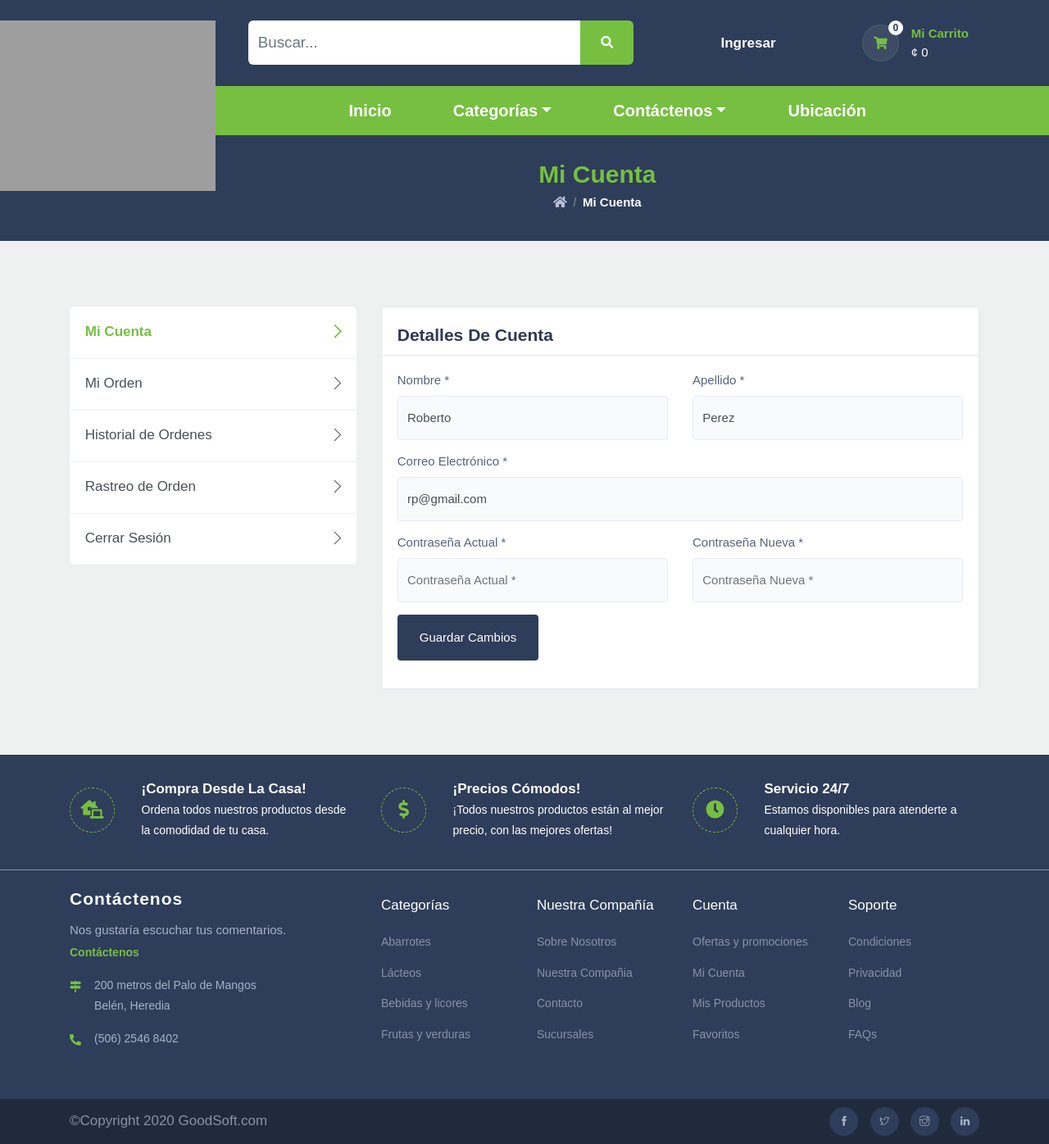
After one commit to josgabfer/Alfagada, a PHP site: page /tcpdf/cuenta.php in a window 1280 px wide. The commit adds this page. Shown: the whole page at 82% size. Run offline with PHP 8.4, Linux system fonts and the light colour scheme; some libraries are stand-ins or nearby versions; some web fonts are replaced; grey boxes are pictures that could not be loaded.

Commit message:
Cuenta.php

```diff
--- a/Resources/Sections/footer.php
+++ b/Resources/Sections/footer.php
@@ -1,83 +1,3 @@
-<!--<div class="bottom solid-line">
-        <div class="my-5 mx-2">
-            <div class="row">
-                <div class="col">
-                    <i class="fas fa-laptop-house fa-2x bottom-icons"></i>
-                    <div>
-                        <h2 class="bottom-font">Compra desde la casa!</h2>
-                        <p>Ordena desde la comodidad de tu casa!</p>
-                    </div>
-                </div>
-                <div class="col">
-                <i class="fas fa-dollar-sign fa-2x bottom-icons"></i>
-                    <div>
-                    <h2 class="bottom-font">Precios comodos!</h2>
-                        <p>Todos nuestros productos estan al mejor precio!</p>
-                    </div>
-                </div>
-                <div class="col">
-                <i class="fas fa-clock fa-2x bottom-icons"></i>
-                    <div>
-                    <h2 class="bottom-font">Servicio 24/7</h2>
-                        <p>Estamos disponibles en cualquier momento!</p>
-                    </div>
-                </div>
-            </div>
-        </div>
-    </div>
-    <div class="container">
-        <div class="row">
-            <div class="col">
-                <div class="footer-info">
-                    <h2 class="bottom-font">Contactanos Ahora!</h2>
-                    <p>Nos gustaria escuchar tus comentarios</p>
-                    <br>
-                </div>
-                <dl class="row">
-                        <dt class="col-md-2">
-                            <i class="fas fa-map-signs fa-2x bottom-icons"></i>
-                        </dt>
-                        <dd class="col-md-10 bottom-font">
-                            200 Metros del Palo de mangos
-                        </dd>
-                        <dt class="col-md-2">
-                            <i class="fas fa-phone-alt bottom-icons"></i>
-                        </dt>
-                        <dd class="col-md-10 bottom-font">(506)  2546 8402</dd>
-                    </dl>
-                </div>
-                <div class="col">
-                    <div class="footer-info col-md-4">
-                        <h2 class="bottom-font">Categorias</h2>
-                    </div>
-                    <ul class="ul-list">
-                        <li><a class="footer-links" href="#">Abarrotes</a></li>
-                        <li><a class="footer-links" href="#">Lacteos</a></li>
-                        <li><a class="footer-links" href="#">Granos</a></li>
-                    </ul>
-                </div>
-                <div class="col">
-                    <div class="footer-info col-md-11">
-                        <h2 class="bottom-font">Nuestra Compañia</h2>
-                    </div>
-                    <ul class="ul-list">
-                        <li><a class="footer-links" href="#">Sobre Nosotros</a></li>
-                        <li><a class="footer-links" href="#">Contacto</a></li>
-                        <li><a class="footer-links" href="#">Ubicaciones</a></li>
-
-                    </ul>
-                </div>
-            </div>
-        </div>
-        <div class="bottom container">
-            <div class="pr-xl-4">
-                <p>
-                    <span>@ </span><span>2020 </span><span>GoodSoft.com</span><span> All Rights Reserved</span>
-                </p>
-            </div>
-        </div>!-->
-
-
 <div class="top_footer">
     <div class="container">
         <div class="row">
@@ -148,7 +68,7 @@
                     <h4 class="widget_title">Categorías</h4>
                     <ul class="footer-menu">
                         <li>
-                            <a href="#">Abarrotes</a>
+                            <a href="abarrotes.php">Abarrotes</a>
                         </li>
                         <li>
                             <a href="#">Lácteos</a>
@@ -189,7 +109,7 @@
                             <a href="#">Ofertas y promociones</a>
                         </li>
                         <li>
-                            <a href="#">Mi Cuenta</a>
+                            <a href="cuenta.php">Mi Cuenta</a>
                         </li>
                         <li>
                             <a href="#">Mis Productos</a>
--- a/Resources/Sections/head.php
+++ b/Resources/Sections/head.php
@@ -20,6 +20,7 @@
     <link rel="stylesheet" href="Resources/Styles/styles_summary.css" media="all" type="text/css">
     <link rel="stylesheet" href="Resources/Styles/styles_producto.css" media="all" type="text/css">
     <link rel="stylesheet" href="Resources/Styles/styles_categorias.css" media="all" type="text/css">
+    <link rel="stylesheet" href="Resources/Styles/styles_contact.css" media="all" type="text/css">
     <link href="https://fonts.googleapis.com/css2?family=Dosis:wght@200;300;400;500;600;700;800&display=swap" rel="stylesheet">
     <link rel="preconnect" href="https://fonts.gstatic.com">
     <link rel="stylesheet" href="https://use.typekit.net/ttf3tmi.css">
--- a/Resources/Styles/styles.css
+++ b/Resources/Styles/styles.css
@@ -38,17 +38,3 @@ html{
     border-radius: 2px;
 
 }
-
-.btn-view-more{
-    background: #76BF41;
-    border-color: #76BF41;
-    color: #fff;
-    transition: all ease .4s;
-}
-
-
-
-.carousel{
-    width: 100%;
-    z-index: 1;
-}
--- /dev/null
+++ b/Resources/Styles/styles_contact.css
@@ -0,0 +1,80 @@
+nav.dashboard-nav {
+    background: #fff;
+    border-radius: .4rem;
+}
+
+.dashboard-nav .list-group-item {
+    border-top: none;
+    border-radius: 0;
+    padding-left: 15px;
+    padding-right: 15px;
+    position: relative;
+    border-color: #ebeef3;
+}
+
+.list-group-flush-x .list-group-item {
+    padding-left: 0;
+    padding-right: 0;
+    border-left: none;
+    border-right: none;
+    background: transparent;
+}
+
+.list-group-sm .list-group-item {
+    padding: 1.25rem;
+}
+
+.list-group-item {
+    border: 1px solid #e0e4ec;
+}
+
+.account_menu a{
+    color: #495057;
+    font-family: 'Muli', sans-serif;
+    font-size: 17px;
+    font-weight: 400;
+}
+
+.dashboard-nav .list-group-item:before {
+    content: "\e649";
+    position: absolute;
+    font-family: Themify;
+    right: 15px;
+}
+
+.dashboard-nav .list-group-item.active {
+    border-color: #ebeef3;
+    color: #75bf41;
+    font-weight: 600;
+}
+
+.list-group-item-action:active {
+    color: #75bf41;;
+    background-color: #e9ecef;
+}
+
+.card.style-2 {
+    border-color: #e2e6ec;
+}
+
+.card.style-2 .card-header {
+    background: #fff;
+    border-color: #e2e6ec;
+}
+
+.card.style-2 .card-header h4{
+    color: #2D3954;
+    font-size: 21px;
+    line-height: 26px;
+    font-weight: 600;
+}
+
+.contact_form{
+    height: 54px;
+    background: #f9fafc;
+    border-radius: 4px;
+    font-size: 15px;
+    box-shadow: none;
+    padding: .5rem .75rem;
+    border: 1px solid #e6eaf3;
+}
--- /dev/null
+++ b/cuenta.php
@@ -0,0 +1,123 @@
+<!DOCTYPE html>
+<html lang="en">
+<head>
+    <title>Resumen Compra</title>
+    <?php include 'Resources/Sections/head.php';?>
+</head>
+<body>
+
+<form action="" method="post">
+    <div>
+        <?php include 'Resources/Sections/topBar.php';?>
+    </div>
+    <div>
+        <?php include 'Resources/Sections/menuBar.php';?>
+    </div>
+
+    <div class="checkout_header">
+        <div class="container">
+            <div class="row align-items-center">
+                <div class="col-lg-12 col-md-12 col-sm-12 col-12">
+                    <div class="text-center">
+                        <h2 class="checkout_title">Mi Cuenta</h2>
+                        <nav aria-label="breadcrumb">
+                            <ol class="breadcrumb">
+                                <li class="breadcrumb-item">
+                                    <a href="index.php">
+                                        <i class="fas fa-home"></i>
+                                    </a>
+                                </li>
+                                <li class="breadcrumb-item active" aria-current="page">
+                                    Mi Cuenta
+                                </li>
+                            </ol>
+                        </nav>
+                    </div>
+                </div>
+            </div>
+        </div>
+    </div>
+
+    <section style="background: #eff0f0">
+        <div class="container">
+            <div class="row">
+                <div class="col-lg-4 col-md-3">
+                    <nav class="dashboard-nav mb-10 mb-md-0">
+                        <div class="list-group list-group-sm list-group-strong list-group-flush-x account_menu">
+                            <a class="list-group-item list-group-item-action dropright-toggle active"  href="cuenta.php">Mi Cuenta</a>
+                            <a class="list-group-item list-group-item-action dropright-toggle" href="#">Mi Orden</a>
+                            <a class="list-group-item list-group-item-action dropright-toggle" href="#">Historial de Ordenes</a>
+                            <a class="list-group-item list-group-item-action dropright-toggle" href="#">Rastreo de Orden</a>
+                            <a class="list-group-item list-group-item-action dropright-toggle" href="login.php">Cerrar Sesión</a>
+                        </div>
+                    </nav>
+                </div>
+                <div class="col-lg-8 col-md-9">
+                    <div class="card style-2">
+                        <div class="card-header">
+                            <h4 class=mb-0>Detalles de Cuenta</h4>
+                        </div>
+                        <div class="card-body">
+                            <form action="">
+                                <div class="row">
+                                    <div class="col-12 col-md-6">
+                                        <div class="form-group">
+                                            <label>Nombre *</label>
+                                            <input class="contact_form form-control" type="text" placeholder="Nombre *" value="Roberto" required>
+                                        </div>
+                                    </div>
+                                    <div class="col-12 col-md-6">
+                                        <div class="form-group">
+                                            <label>Apellido *</label>
+                                            <input class="contact_form form-control" type="text" placeholder="Apellido *" value="Perez" required>
+                                        </div>
+                                    </div>
+                                    <div class="col-12">
+                                        <div class="form-group">
+                                            <label>Correo Electrónico *</label>
+                                            <input class="contact_form form-control" type="text" placeholder="Correo Electrónico *" value="rp@gmail.com" required>
+                                        </div>
+                                    </div>
+                                    <div class="col-12 col-md-6">
+                                        <div class="form-group">
+                                            <label>Contraseña Actual *</label>
+                                            <input class="contact_form form-control" type="text" placeholder="Contraseña Actual *" required>
+                                        </div>
+                                    </div>
+                                    <div class="col-12 col-md-6">
+                                        <div class="form-group">
+                                            <label>Contraseña Nueva *</label>
+                                            <input class="contact_form form-control" type="text" placeholder="Contraseña Nueva *" required>
+                                        </div>
+                                    </div>
+                                    <div class="col-12">
+                                        <div class="form-group">
+                                            <button class="btn btn-dark" type="submit">Guardar Cambios</button>
+                                        </div>
+                                    </div>
+                                </div>
+                            </form>
+                        </div>
+                    </div>
+                </div>
+            </div>
+        </div>
+    </section>
+    <footer class="dark-footer skin-dark-footer">
+      <?php include('Resources/Sections/footer.php');?>
+    </footer>
+    <script src="https://code.jquery.com/jquery-3.3.1.slim.min.js" integrity="sha384-q8i/X+965DzO0rT7abK41JStQIAqVgRVzpbzo5smXKp4YfRvH+8abtTE1Pi6jizo" crossorigin="anonymous"></script>
+    <script src="https://cdnjs.cloudflare.com/ajax/libs/popper.js/1.14.7/umd/popper.min.js" integrity="sha384-UO2eT0CpHqdSJQ6hJty5KVphtPhzWj9WO1clHTMGa3JDZwrnQq4sF86dIHNDz0W1" crossorigin="anonymous"></script>
+    <script src="https://stackpath.bootstrapcdn.com/bootstrap/4.3.1/js/bootstrap.min.js" integrity="sha384-JjSmVgyd0p3pXB1rRibZUAYoIIy6OrQ6VrjIEaFf/nJGzIxFDsf4x0xIM+B07jRM" crossorigin="anonymous"></script>
+    <script src="https://ajax.googleapis.com/ajax/libs/jquery/3.5.1/jquery.min.js"></script>
+    <script>
+        var refrescarPrecio;
+        if (refrescarPrecio ==true)
+        {
+        $("#topBar").load("Resources/Sections/topBar.php");
+        }
+
+    </script>
+</form>
+</body>
+</html>
```
Also changed, not shown: index.php (+46 -2 lines).
